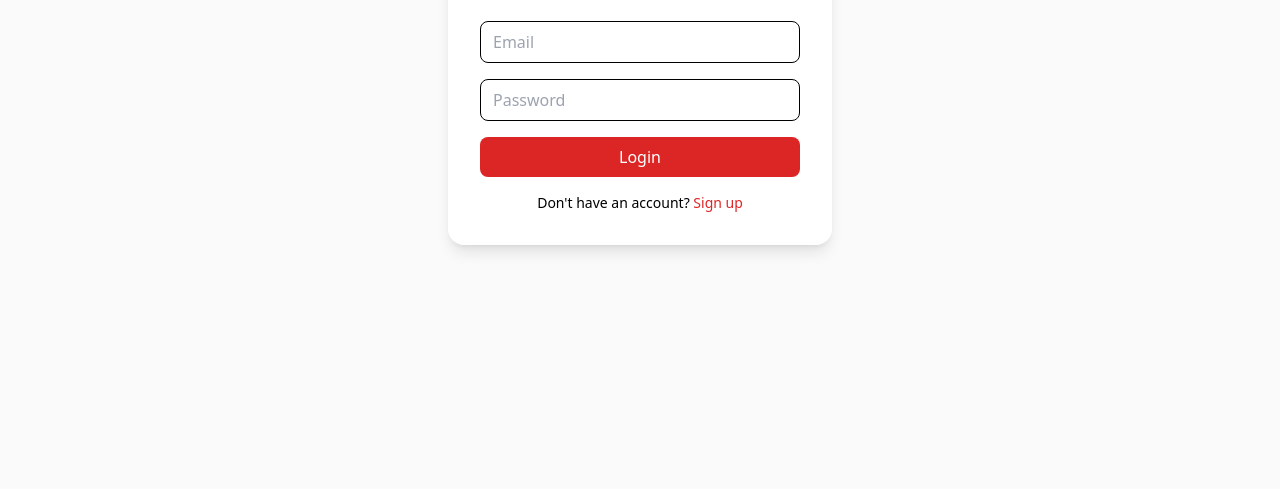
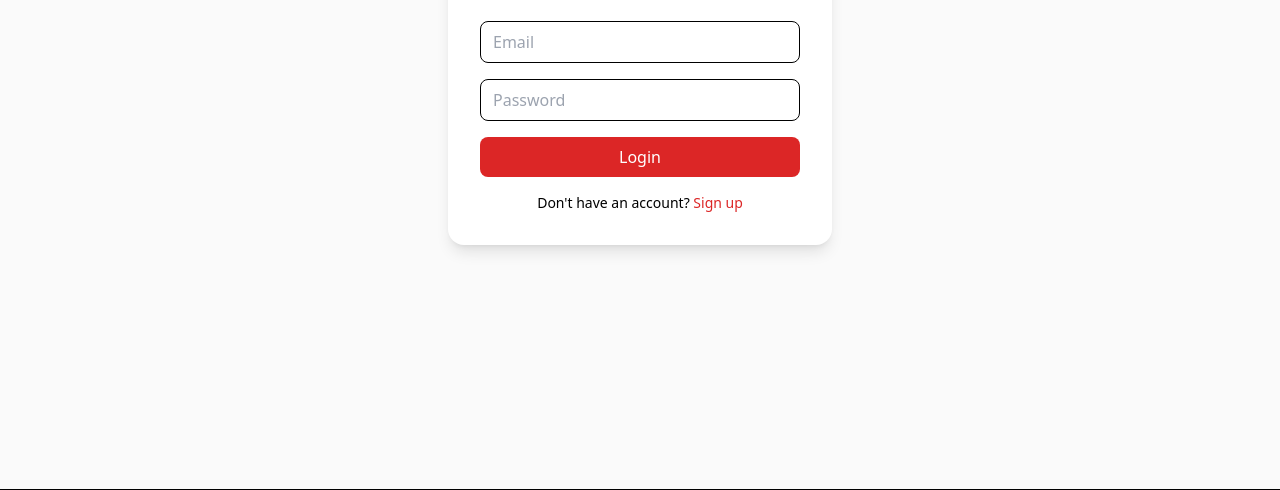
Before and after one commit to rishinduyohan/GrillMaster-Pos-System, a plain HTML site: page login.html in a window 1280 px wide. Shown: the part 359-849 px from the top of the page. Drawn offline with nearby package versions, Linux system fonts and the light colour scheme.

Commit message:
Update logIn page

```diff
--- a/login.html
+++ b/login.html
@@ -20,6 +20,7 @@
     <p class="mt-4 text-center text-sm">Don't have an account? <a href="login.html" class="text-red-600">Sign up</a></p>
   </div>
   </section>
+  <footer class="border-t border-black/5 bg-black" id="footer"></footer>
   <script src="assets/js/app.js"></script>
 </body>
 </html>
```
